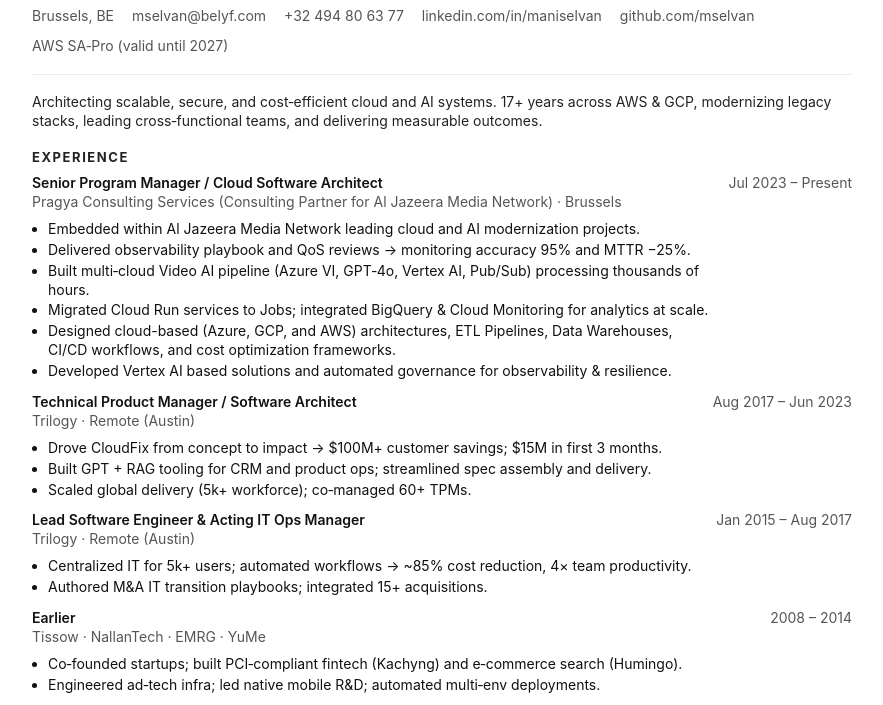
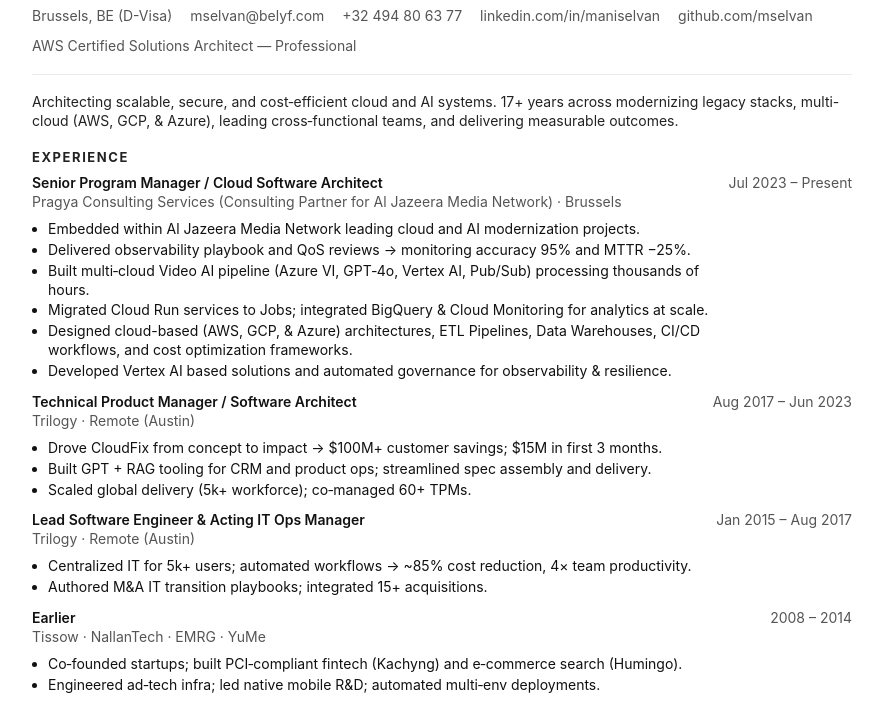
Before and after one commit to mselvan/resume, a plain HTML site: page ms-1pager.html in a window 1280 px wide. Shown: the part 95-800 px from the top of the page, without its empty margins (198-1081 px from the left). Drawn offline with Linux system fonts and the light colour scheme.

Commit message:
Minor changes

```diff
--- a/ms-1pager.html
+++ b/ms-1pager.html
@@ -54,19 +54,19 @@
       <h1>Manimaran Selvan</h1>
       <h2>Cloud &amp; Software Architect</h2>
       <div class="meta">
-        <span>Brussels, BE</span>
+        <span>Brussels, BE (D-Visa)</span>
         <a href="mailto:mselvan@belyf.com">mselvan@belyf.com</a>
         <a href="tel:+32494806377">+32 494 80 63 77</a>
         <a href="https://linkedin.com/in/maniselvan">linkedin.com/in/maniselvan</a>
         <a href="https://github.com/mselvan">github.com/mselvan</a>
-        <span>AWS SA‑Pro (valid until 2027)</span>
+        <span>AWS Certified Solutions Architect — Professional</span>
       </div>
     </header>
 
     <div class="rule"></div>
 
     <section class="summary">
-      <p>Architecting scalable, secure, and cost‑efficient cloud and AI systems. 17+ years across AWS &amp; GCP, modernizing legacy stacks, leading cross‑functional teams, and delivering measurable outcomes.</p>
+      <p>Architecting scalable, secure, and cost‑efficient cloud and AI systems. 17+ years across modernizing legacy stacks, multi-cloud (AWS, GCP, & Azure), leading cross‑functional teams, and delivering measurable outcomes.</p>
     </section>
 
     <section>
@@ -83,7 +83,7 @@
           <li>Delivered observability playbook and QoS reviews → monitoring accuracy 95% and MTTR −25%.</li>
           <li>Built multi‑cloud Video AI pipeline (Azure VI, GPT‑4o, Vertex AI, Pub/Sub) processing thousands of hours.</li>
           <li>Migrated Cloud Run services to Jobs; integrated BigQuery &amp; Cloud Monitoring for analytics at scale.</li>
-          <li>Designed cloud-based (Azure, GCP, and AWS) architectures, ETL Pipelines, Data Warehouses, CI/CD workflows, and cost optimization frameworks.</li>
+          <li>Designed cloud-based (AWS, GCP, & Azure) architectures, ETL Pipelines, Data Warehouses, CI/CD workflows, and cost optimization frameworks.</li>
           <li>Developed Vertex AI based solutions and automated governance for observability &amp; resilience.</li>
         </ul>
       </div>
```
Also changed, not shown: 1 other file.
